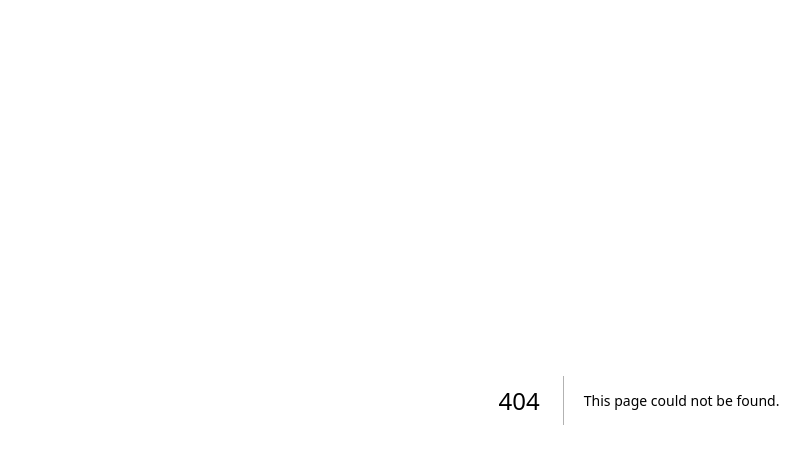
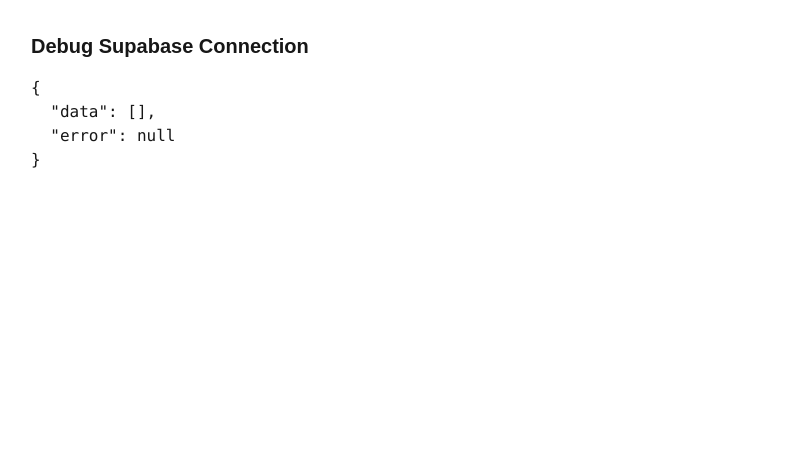
Before and after one commit to czekirda/shop-demo, a Next.js app: page /debug in a window 1280 px wide. Before the commit this address had no page. Shown: the top 464 px of the page, without its empty margins (1-811 px from the left). Built offline with nearby package versions, Linux system fonts and the light colour scheme; no server answers; the database is empty.

Commit message:
Fix Supabase schema: use .schema('shop')

```diff
--- /dev/null
+++ b/src/app/debug/page.tsx
@@ -0,0 +1,15 @@
+import { supabase } from '@/lib/supabaseClient'
+
+export default async function DebugPage() {
+  const { data, error } = await supabase
+    .from('shop.products')
+    .select('*')
+    .limit(1)
+
+  return (
+    <main className="p-8">
+      <h1 className="text-xl font-bold mb-4">Debug Supabase Connection</h1>
+      <pre>{JSON.stringify({ data, error }, null, 2)}</pre>
+    </main>
+  )
+}
--- a/src/app/page.tsx
+++ b/src/app/page.tsx
@@ -2,9 +2,9 @@
 import Link from 'next/link'
 
 export default async function ProductsPage() {
-  // 👇 Query the shop schema instead of public
   const { data: products, error } = await supabase
-    .from('shop.products')
+    .schema('shop')
+    .from('products')
     .select('id, name, price, image_url, short_description')
     .order('created_at', { ascending: false })
 
--- a/src/app/products/[id]/page.tsx
+++ b/src/app/products/[id]/page.tsx
@@ -4,9 +4,9 @@
 type Props = { params: { id: string } }
 
 export default async function ProductDetail({ params }: Props) {
-  // 👇 Query the shop schema instead of public
   const { data: product, error } = await supabase
-    .from('shop.products')
+    .schema('shop')
+    .from('products')
     .select('*')
     .eq('id', params.id)
     .single()
```
